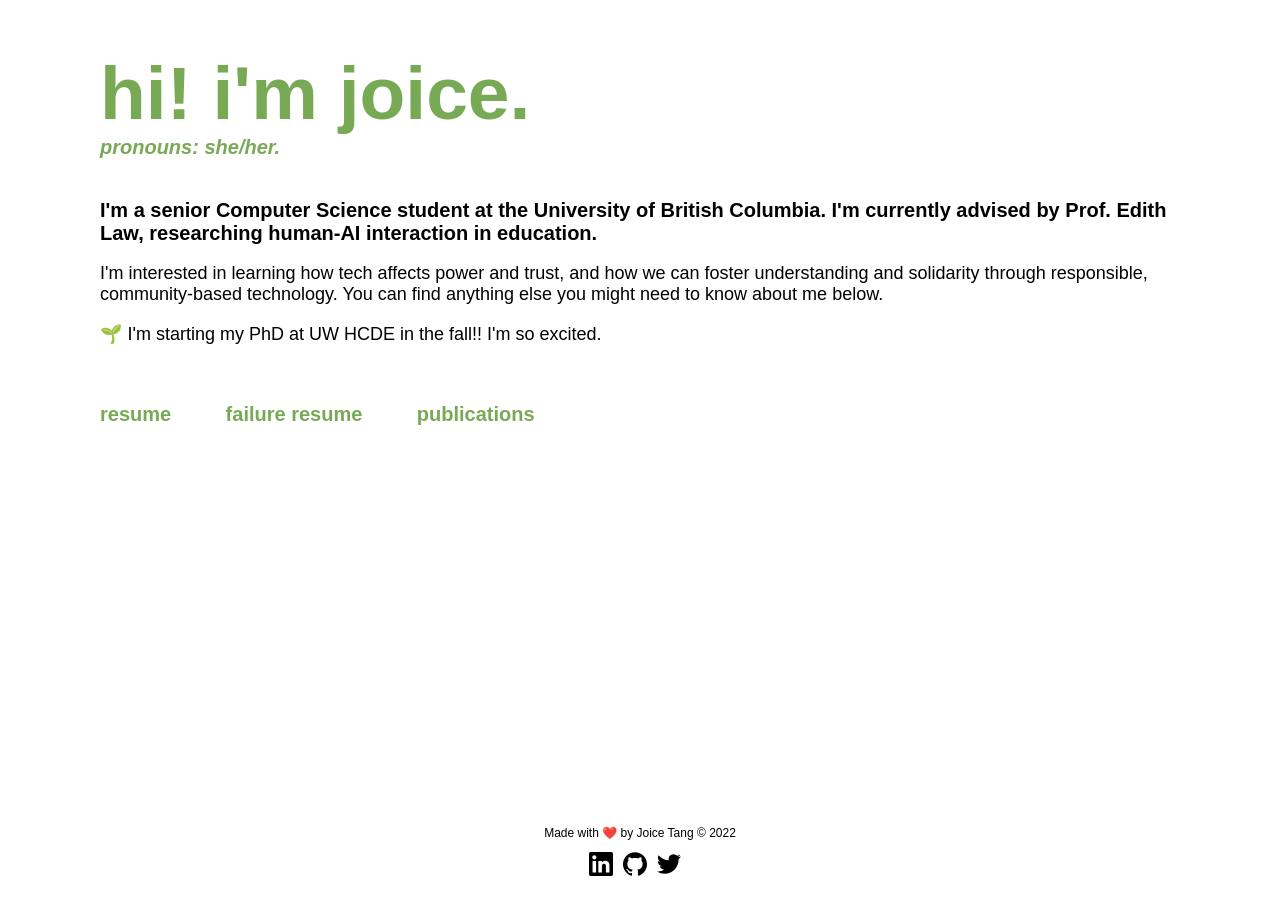
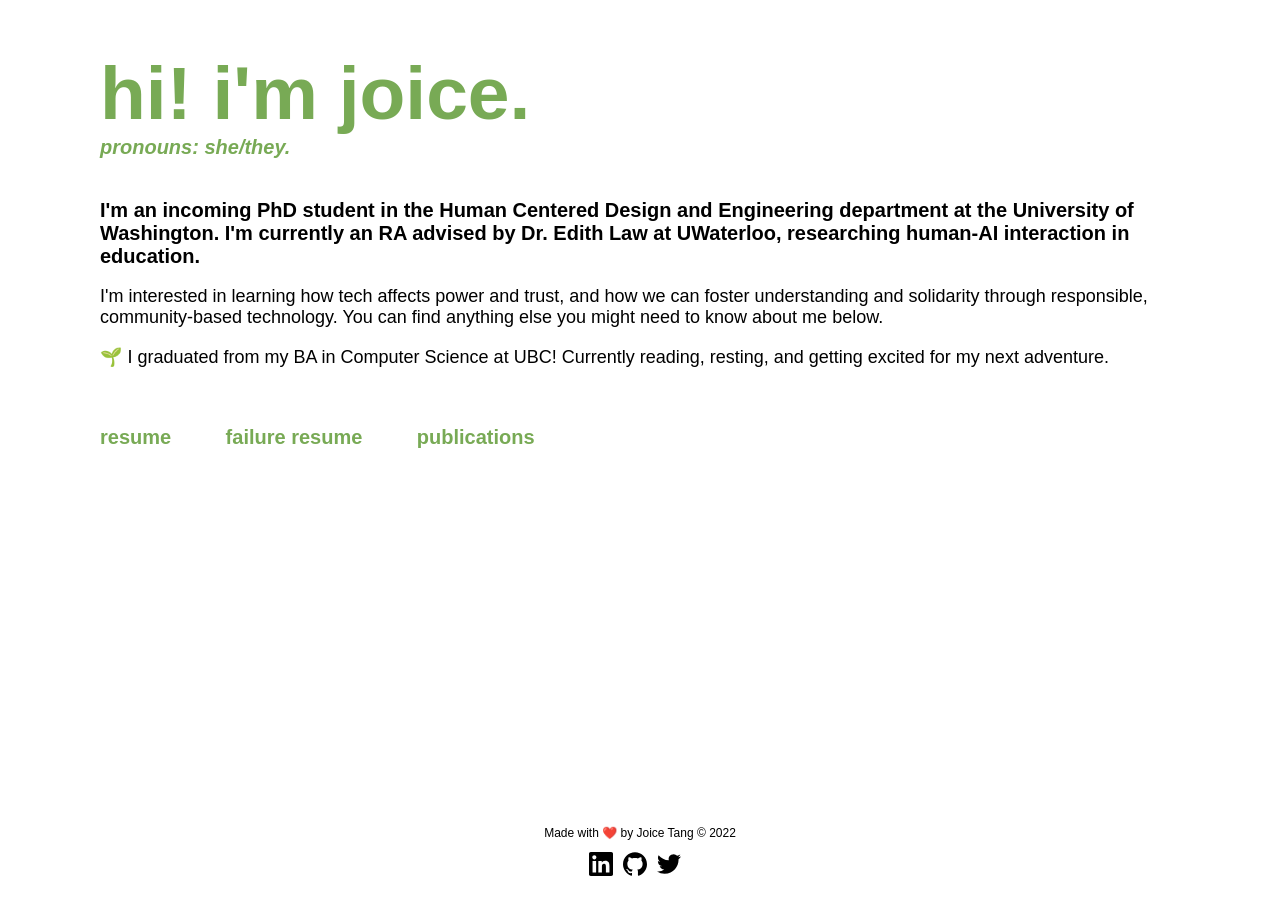
Before and after one commit to joitng/joitng.github.io, a Jekyll site: the page built from index.html, in a window 1280 px wide. Built offline with Jekyll 4.4.1, drawn with Linux system fonts in a browser that asks for light colours.

Commit message:
some Big Updates

```diff
--- a/index.html
+++ b/index.html
@@ -8,11 +8,11 @@ title: joice tang 🌻
         hi! i'm joice.
     </h1>
     <div id="top-links">
-        <h4 class="subtitle">pronouns: she/her.</h4>
+        <h4 class="subtitle">pronouns: she/they.</h4>
     </div>
-    <h4>I'm a senior Computer Science student at the University of British Columbia. I'm currently advised by Prof. Edith Law, researching human-AI interaction in education.</h4>
+    <h4>I'm an incoming PhD student in the Human Centered Design and Engineering department at the University of Washington. I'm currently an RA advised by Dr. Edith Law at UWaterloo, researching human-AI interaction in education.</h4>
     <p>I'm interested in learning how tech affects power and trust, and how we can foster understanding and solidarity through responsible, community-based technology. You can find anything else you might need to know about me below.</p>
-    <p>🌱 I'm starting my PhD at UW HCDE in the fall!! I'm so excited.</p>
+    <p>🌱 I graduated from my BA in Computer Science at UBC! Currently reading, resting, and getting excited for my next adventure.</p>
 </div>
 
 <div id="main-links">
```
